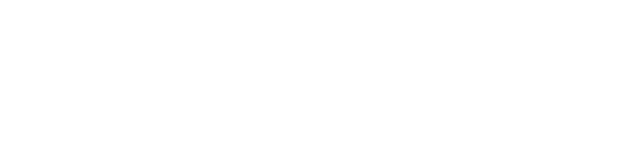
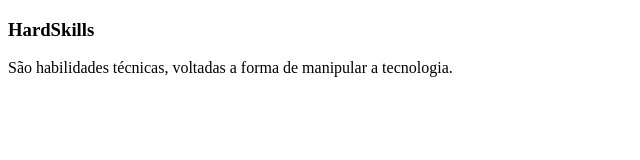
Before and after one commit to LuisGustavoCZP/LovelaceApp, a plain HTML site: page Pages/HardSkills/index.html in a window 1280 px wide. Shown: the whole page, without its empty margins (0-640 px from the left). Drawn offline with Linux system fonts and the light colour scheme.

Commit message:
Update index.html

```diff
--- a/Pages/HardSkills/index.html
+++ b/Pages/HardSkills/index.html
@@ -1,9 +1,12 @@
 <!DOCTYPE html>
 <html>
     <head>
-
+        <title>HardSkills</title>
     </head>
     <body>
-
+        <section>
+            <h3>HardSkills</h3>
+            <p>São habilidades técnicas, voltadas a forma de manipular a tecnologia.</p>
+        </section>
     </body>
 </html>
```
